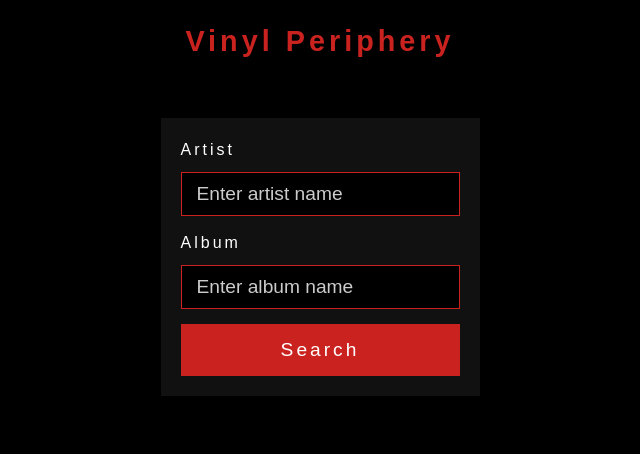
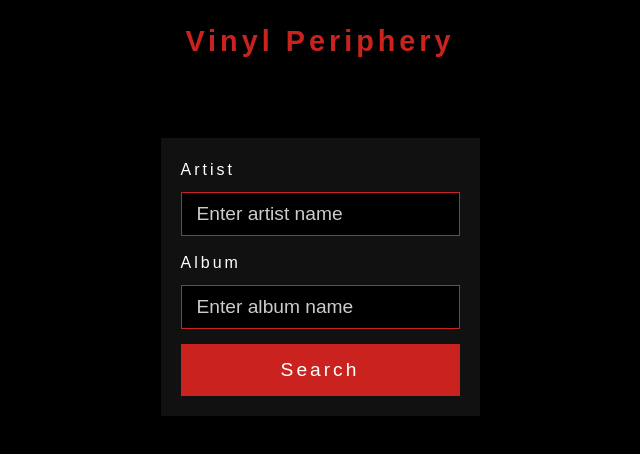
Before and after one commit to EricLusk-Jopson/vinyl-periphery, a React (Vite) app in the folder frontend/: page / in a window 1280 px wide. Shown: the top 454 px of the page, without its empty margins (320-960 px from the left). Built offline with nearby package versions, Linux system fonts and the light colour scheme.

Commit message:
changes sizes on toggles

```diff
--- a/frontend/src/components/resultsDisplay/ResultsDisplay.tsx
+++ b/frontend/src/components/resultsDisplay/ResultsDisplay.tsx
@@ -1,15 +1,17 @@
 import { ContributorList } from "./ContributorList";
 import { ReleaseList } from "./ReleaseList";
 import { RoleList } from "./RoleList";
-import { ResultsContainer } from "./styles";
+import { FiltersContainer, ResultsContainer } from "./styles";
 
 export const ResultsDisplay: React.FC<{ searchId: string }> = ({
   searchId,
 }) => {
   return (
     <ResultsContainer>
-      <RoleList searchId={searchId} />
-      <ContributorList searchId={searchId} />
+      <FiltersContainer>
+        <RoleList searchId={searchId} />
+        <ContributorList searchId={searchId} />
+      </FiltersContainer>
       <ReleaseList searchId={searchId} />
     </ResultsContainer>
   );
--- a/frontend/src/components/resultsDisplay/styles.ts
+++ b/frontend/src/components/resultsDisplay/styles.ts
@@ -5,14 +5,24 @@ export const ResultsContainer = styled.div`
   gap: ${({ theme }) => theme.spacing.lg};
   margin: 0 auto;
   width: 100%;
+  max-width: ${({ theme }) => theme.breakpoints.xl};
 `;
 
-export const Section = styled.section`
+// New component for the top filters section
+export const FiltersContainer = styled.div`
+  display: grid;
+  grid-template-columns: 1fr 1fr;
+  gap: ${({ theme }) => theme.spacing.lg};
+
+  @media (max-width: ${({ theme }) => theme.breakpoints.md}) {
+    grid-template-columns: 1fr;
+  }
+`;
+
+export const Section = styled.section<{ $fullWidth?: boolean }>`
   background: ${({ theme }) => theme.colors.background.secondary};
   padding: ${({ theme }) => theme.spacing.lg};
   width: 100%;
-  max-width: 100%;
-  overflow-x: hidden;
 `;
 
 export const SectionTitle = styled.h2`
@@ -32,7 +42,7 @@ export const Grid = styled.div`
 export const FilterToggle = styled.button<{ $isActive: boolean }>`
   display: inline-flex;
   align-items: center;
-  padding: ${({ theme }) => theme.spacing.sm} ${({ theme }) => theme.spacing.md};
+  padding: ${({ theme }) => theme.spacing.sm} ${({ theme }) => theme.spacing.sm};
   background: ${({ theme, $isActive }) =>
     $isActive ? theme.colors.primary.main : theme.colors.background.primary};
   color: ${({ theme }) => theme.colors.text.primary};
--- a/frontend/src/components/searchForm/styles.ts
+++ b/frontend/src/components/searchForm/styles.ts
@@ -4,7 +4,7 @@ export const Form = styled.form`
   display: grid;
   gap: ${({ theme }) => theme.spacing.md};
   max-width: 600px;
-  margin: 0 auto;
+  margin: ${({ theme }) => theme.spacing.lg} auto;
   padding: ${({ theme }) => theme.spacing.lg};
   background: ${({ theme }) => theme.colors.background.secondary};
 `;
--- a/frontend/src/styles/theme.ts
+++ b/frontend/src/styles/theme.ts
@@ -31,9 +31,18 @@ export const theme = {
     },
   },
   spacing: {
+    xxs: "5px",
+    xs: "7px",
     sm: "10px",
     md: "15px",
     lg: "20px",
+    xl: "50px",
+    xxl: "75px",
+  },
+  breakpoints: {
+    sm: "400px",
+    md: "700px",
+    lg: "1200px",
   },
 } as const;
 
```
